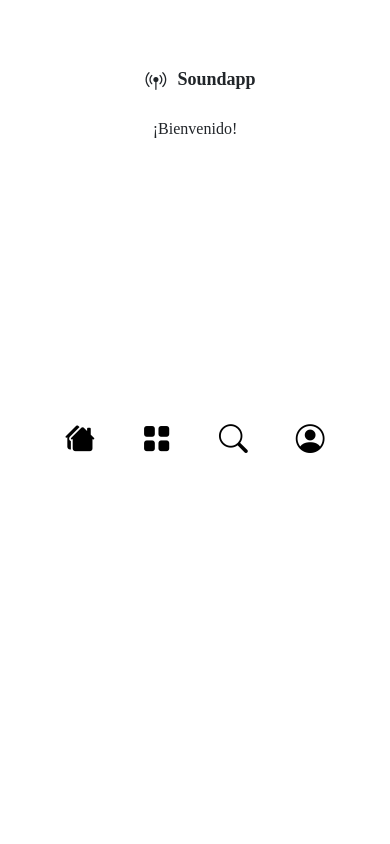
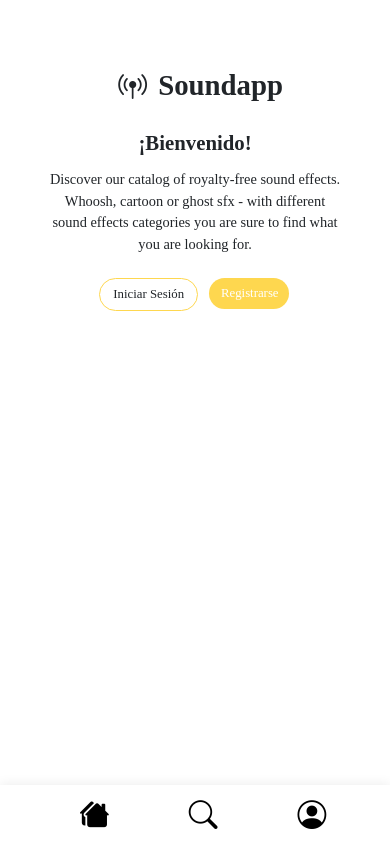
Before and after one commit to articoding/soundlocator_app, a website: page soundapp/www/index.html in a window 390 px wide. Drawn offline with nearby package versions, Linux system fonts and the light colour scheme; some packages are replaced by stand-ins of ours.

Commit message:
home, navbar modified

```diff
--- a/soundapp/www/Views/home/navbar.html
+++ b/soundapp/www/Views/home/navbar.html
@@ -2,18 +2,45 @@
     <ul class="px-2 py-3 m-0 d-flex w-100">
         <div class="li-container d-flex">
             <li class="navmenu-button px-2">
-                <i class="bi bi-houses-fill"></i>
+                <i class="Home bi bi-houses-fill"></i>
             </li>
+            <!-- <li class="navmenu-button px-2">
+                <i class="Menu bi bi-grid-fill"></i>
+            </li> -->
             <li class="navmenu-button px-2">
-                <i class="bi bi-grid-fill"></i>
-            </li>
-            <li class="navmenu-button px-2">
-                <i class="bi bi-search"></i>
+                <i class=" Search bi bi-search"></i>
             </li>
             </li>
             <li class="navmenu-button px-2">
-                <i class="bi bi-person-circle"></i>
+                <i class="Account bi bi-person-circle"></i>
             </li>
+            <!-- <li class="navmenu-button px-2">
+                <i class="LOgOut bi bi-box-arrow-right fs-3"></i>
+                LogOut
+            </li> -->
         </div>
     </ul>
 </div>
+
+<script>
+    document.querySelector('.Home').addEventListener('click', function(){
+        loadPartialView('login', appRender);
+    })
+
+    document.querySelector('.Home').addEventListener('click', function(){
+        loadPartialView('Modules/Home', appRender);
+    })
+
+    // document.querySelector('.Search').addEventListener('click', function(){
+    //     loadPartialView('Modules/..', appRender);
+    // })
+
+    // document.querySelector('.Menu').addEventListener('click', function(){
+    //     loadPartialView('Modules/..', appRender);
+    // })
+
+    // document.querySelector('.LogOut').addEventListener('click', function(){
+    //     removeLocalStorageValue("id_user");
+    //     loadPartialView("Modules/Login", appRender);
+    // })
+</script>
--- a/soundapp/www/Views/modules/main.html
+++ b/soundapp/www/Views/modules/main.html
@@ -1,5 +1,5 @@
 <div class="profile-data bg-primary pt-5">
-    <div class="title-container w-100">
+    <div class="title-container">
         <div class="cont d-flex">
             <i class="bi bi-broadcast-pin"></i>
             <span class="title">Soundapp</span>
@@ -8,12 +8,19 @@
     <div class="home bg-white mt-4">
         <!-- <img src="public/img/bg.png" alt="background" class="bg-home"> -->
         <!-- <img src="../../img/logo.png" alt="Ejemplo" class="bg-light rounded-circle"> -->
-        <div class="w-100 px-3 text-center">
-            <h2 class="text-dark">¡Bienvenido!</h2>
+        <div class="fit-content text-center">
+            <h2 class="h2-text-dark">¡Bienvenido!</h2>
             <!-- <div class="my-4">
                 <p class="text-primary">Descripción personal</p>
                 <p class="text-muted">Frase motivacional/graciosa/etc.</p>
             </div> -->
         </div>
+        <div class="fit-content text-center">
+            <p class="p-text-dark">Discover our catalog of royalty-free sound effects. Whoosh, cartoon or ghost sfx - with different sound effects categories you are sure to find what you are looking for. </p>
+        </div>
+        <div class="d-flex justify-content-center">
+            <a href="login.html"><button type="button" class="Send btn btn-primary signin">Iniciar Sesión</button></a>
+            <a href="signup.html"><button type="button" class="Send btn btn-primary signup">Registrarse</button></a>
+          </div>
     </div>
 </div>
--- a/soundapp/www/index.html
+++ b/soundapp/www/index.html
@@ -36,7 +36,7 @@
         <link rel="stylesheet" href="public/css/mine.css">
         <link rel="stylesheet" href="../node_modules/bootstrap/dist/css/bootstrap.min.css">
         <link rel="stylesheet" href="../node_modules/bootstrap-icons/font/bootstrap-icons.css">
-        <title>SoundLocator</title>
+        <title>Soundapp</title>
         <script src="../node_modules/bootstrap/dist/js/bootstrap.min.js"></script>
         <script src="../node_modules/@popperjs/core/dist/umd/popper.min.js"></script>
         <script src="public/js/jquery-3.2.1.min.js"></script>
@@ -50,7 +50,7 @@
         </div>
         <!--End Main Content-->
          <!--Navbar-->
-         <nav class="w-100 nav-init position-sticky top-0 z-3">
+         <nav class="w-100 nav-init position-fixed bottom-0 z-3">
 
          </nav>
          <!--End Navbar-->
--- a/soundapp/www/public/css/mine.css
+++ b/soundapp/www/public/css/mine.css
@@ -69,9 +69,6 @@ div.bg-primary {
             width: 100%;
         }
 
-        h2 {
-            font-size: medium !important;
-        }
     }
 }
 
@@ -88,8 +85,8 @@ div.bg-primary {
 @media screen and (min-aspect-ratio: 1/1) and (min-width:400px) {
     .app {
         background-position:left center;
-        padding:75px 0px 75px 170px;  /* padding-top + padding-bottom + text area = image height */
-        margin:-90px 0px 0px -198px;  /* offset vertical: half of image height */
+        /* padding:75px 0px 75px 170px;   padding-top + padding-bottom + text area = image height
+        margin:-90px 0px 0px -198px;  offset vertical: half of image height
                                       /* offset horizontal: half of image width and text area width */
     }
 }
@@ -131,13 +128,23 @@ nav{
     }
 
     .px-2 {
-        padding-right: 1.5rem !important;
-        padding-left: 1.5rem !important;
+        padding-right: 2.5rem !important;
+        padding-left: 2.5rem !important;
     }
 
     .li-container {
         margin: auto;
     }
+
+    .py-3 {
+        padding-top: 0.5rem !important;
+        padding-bottom: 0.5rem !important;
+    }
+}
+
+.title-container {
+    /* width: 100vw; */
+    margin: 0;
 }
 
 .cont {
@@ -146,18 +153,75 @@ nav{
 }
 
 .bi-broadcast-pin {
-    font-size: 1.3rem;
+    font-size: 1.8rem;
     padding-right: 0.7rem !important;
     padding-left: 0.7rem !important;
 }
 
 span {
     font-family: "Montserrat";
-    font-weight: bold !important;
-    font-size: large !important;
     align-self: center;
+    font-family: Montserrat;
+    font-size: 1.8rem !important;
+    font-style: normal !important;
+    font-weight: 700;
 }
 
+.h2-text-dark {
+    font-family: Montserrat;
+    font-size: 1.3rem !important;
+    font-style: normal !important;
+    font-weight: 700;
+    margin-bottom: 0 !important;
+}
+
+.p-text-dark {
+    font-family: Montserrat;
+    font-size: .9rem !important;
+    font-style: normal !important;
+    font-weight: 350;
+    padding: 0.8rem 2rem 1.4rem 2rem;
+    margin-bottom: 0 !important;
+}
+
+.fit-content {
+    width: fit-content !important;
+    margin: auto !important;
+}
+
+
+.btn {
+    --bs-btn-padding-x: 2rem;
+    --bs-btn-padding-y: .7rem;
+    border-radius: 2rem !important;
+    background-color: #fed74f !important;
+    color: #212529;
+    font-family: "Montserrat";
+    font-size: .8rem !important;
+    font-weight: bold;
+    border: none !important;
+    margin: 0 0.4rem 0 0.4rem;
+}
+
+.signin {
+    border: 0.1rem solid #fed74f !important;
+    background-color: white !important;
+    color: #212529 !important;
+    width: 90%;
+}
+
+.signin:hover {
+    background-color: #fed74f !important;
+    color: white !important;
+}
+
+.signup {
+    width: 85% !important;
+}
+
+.shadow-s{
+    box-shadow: 0rem -1px 11px 0rem rgba(0, 0, 0, 0.075);
+}
 
 
 div.login-view {
@@ -198,6 +262,15 @@ div.login-view {
     .px-2 {
         padding-right: 0.75rem !important;
         padding-left: 0.75rem !important;
+        text-align: center;
+
+        p {
+            margin-bottom: 0 !important;
+        }
+    }
+
+    .li-container:hover {
+        background-color: #c0c0c0 !important;
     }
 
 }
```
Also changed, not shown: soundapp/www/Views/home/search.html (added).
